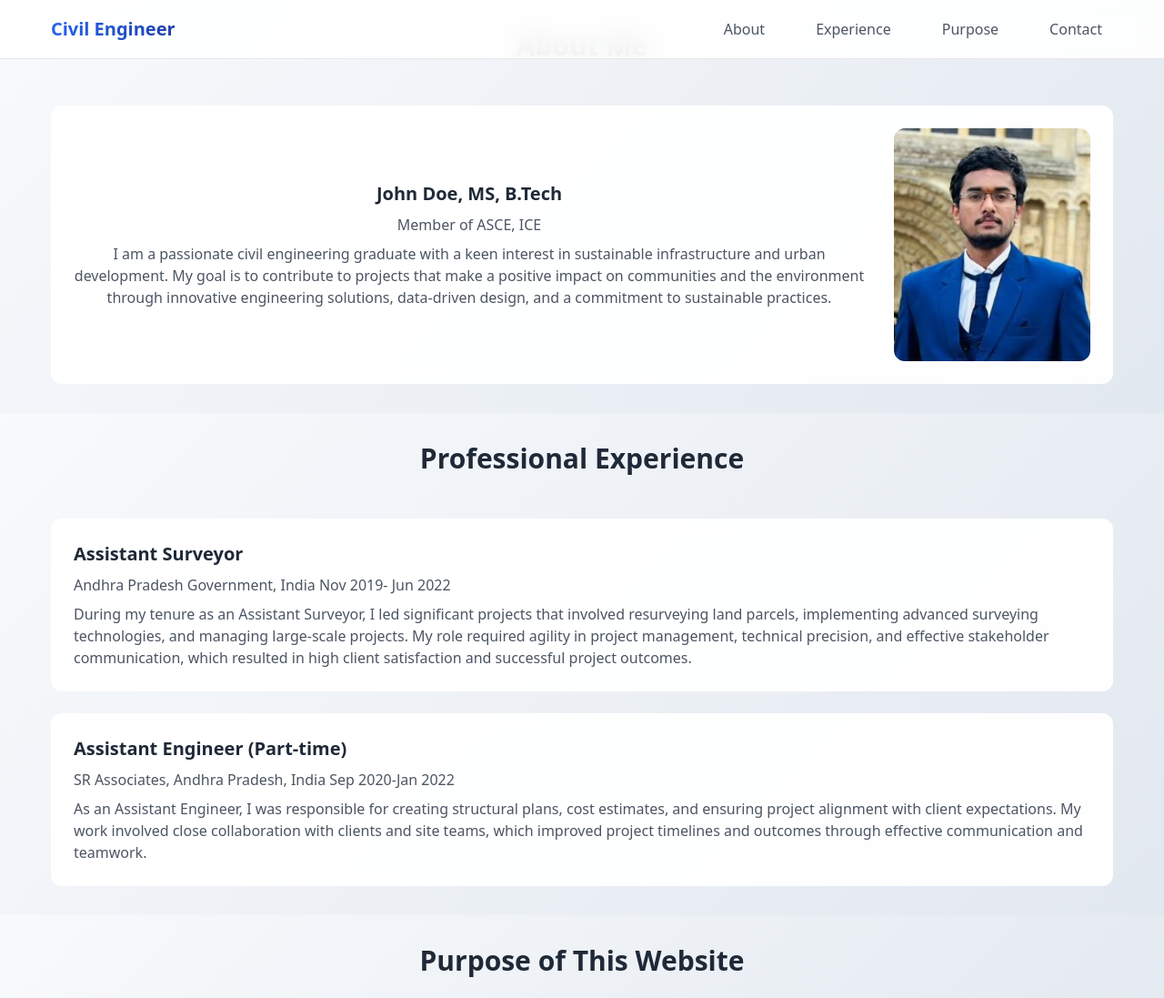
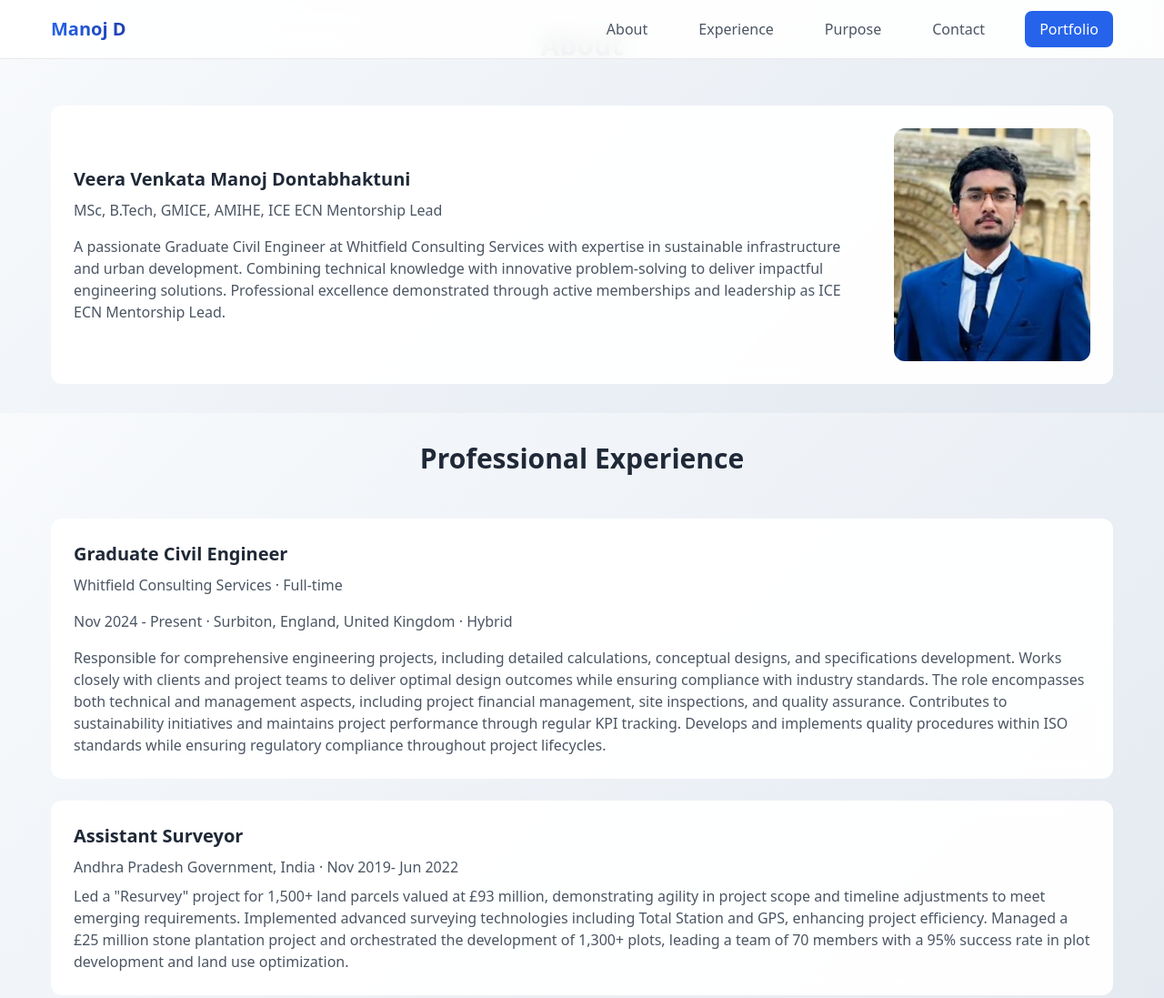
Before and after one commit to ram-polisetti/ManojD, a website: page index.html in a window 1280 px wide. Shown: the top 1097 px of the page at 91% size. Drawn offline with Linux system fonts and the light colour scheme.

Commit message:
updated content

```diff
--- a/index.html
+++ b/index.html
@@ -3,7 +3,7 @@
 <head>
     <meta charset="UTF-8">
     <meta name="viewport" content="width=device-width, initial-scale=1.0">
-    <title>Civil Engineering Portfolio</title>
+    <title>Manoj Dontabhaktuni - Civil Engineer Portfolio</title>
     <link rel="stylesheet" href="dist/output.css">
     <link rel="stylesheet" href="https://cdnjs.cloudflare.com/ajax/libs/font-awesome/6.0.0/css/all.min.css">
     <script src="https://cdn.jsdelivr.net/npm/emailjs-com@2/dist/email.min.js"></script>
@@ -19,9 +19,9 @@
         <div class="container mx-auto px-6">
             <div class="flex items-center justify-between h-16">
                 <div class="flex items-center">
-                    <span class="text-xl font-bold bg-gradient-to-r from-blue-600 to-blue-800 bg-clip-text text-transparent">
-                        Civil Engineer
-                    </span>
+                    <a href="https://www.linkedin.com/in/manojdontabhaktuni/" target="_blank" class="text-xl font-bold bg-gradient-to-r from-blue-600 to-blue-800 bg-clip-text text-transparent hover:text-blue-600">
+                        Manoj D
+                    </a>
                 </div>
                 <!-- Desktop Menu -->
                 <div class="hidden md:flex items-center space-x-8">
@@ -29,6 +29,7 @@
                     <a href="#experience" class="nav-link text-gray-600 hover:text-blue-600 font-medium px-3 py-2">Experience</a>
                     <a href="#purpose" class="nav-link text-gray-600 hover:text-blue-600 font-medium px-3 py-2">Purpose</a>
                     <a href="#contact" class="nav-link text-gray-600 hover:text-blue-600 font-medium px-3 py-2">Contact</a>
+                    <a href="portfolio.html" class="bg-blue-600 text-white px-4 py-2 rounded-lg hover:bg-blue-700 transition-all">Portfolio</a>
                 </div>
                 <!-- Mobile Menu Button -->
                 <button id="mobile-menu-button" class="md:hidden text-gray-600 hover:text-blue-600">
@@ -43,6 +44,7 @@
                 <a href="#experience" class="block text-gray-600 hover:text-blue-600 font-medium py-2">Experience</a>
                 <a href="#purpose" class="block text-gray-600 hover:text-blue-600 font-medium py-2">Purpose</a>
                 <a href="#contact" class="block text-gray-600 hover:text-blue-600 font-medium py-2">Contact</a>
+                <a href="portfolio.html" class="block bg-blue-600 text-white px-4 py-2 rounded-lg hover:bg-blue-700 transition-all">Portfolio</a>
             </div>
         </div>
     </nav>
@@ -50,14 +52,14 @@
     <!-- About Section -->
     <section id="about" class="pt-24 py-12 gradient-light">
         <div class="container mx-auto px-6">
-            <h2 class="text-3xl font-bold mb-12 text-center">About Me</h2>
+            <h2 class="text-3xl font-bold mb-12 text-center">About</h2>
             <div class="flex md:flex-row flex-col items-center justify-between gap-8">
                 <div class="glass-card p-6 rounded-xl hover-card w-full md:w-auto text-center">
                     <div class="flex md:flex-row flex-col items-center justify-between gap-8">
-                        <div>
-                            <h3 class="text-xl font-bold mb-2">John Doe, MS, B.Tech</h3>
-                            <p class="text-gray-600 mb-2">Member of ASCE, ICE</p>
-                            <p class="text-gray-600">I am a passionate civil engineering graduate with a keen interest in sustainable infrastructure and urban development. My goal is to contribute to projects that make a positive impact on communities and the environment through innovative engineering solutions, data-driven design, and a commitment to sustainable practices.</p>
+                        <div class="text-left">
+                            <h3 class="text-xl font-bold mb-2">Veera Venkata Manoj Dontabhaktuni</h3>
+                            <p class="text-gray-600 mb-4">MSc, B.Tech, GMICE, AMIHE, ICE ECN Mentorship Lead</p>
+                            <p class="text-gray-600">A passionate Graduate Civil Engineer at Whitfield Consulting Services with expertise in sustainable infrastructure and urban development. Combining technical knowledge with innovative problem-solving to deliver impactful engineering solutions. Professional excellence demonstrated through active memberships and leadership as ICE ECN Mentorship Lead.</p>
                         </div>
                         <img src="./profile.png" alt="Profile Photo" class="w-64 h-64 object-cover rounded-xl mb-4 md:mb-0">
                     </div>
@@ -72,14 +74,20 @@
             <h2 class="text-3xl font-bold mb-12 text-center">Professional Experience</h2>
             <div class="space-y-6">
                 <div class="glass-card p-6 rounded-xl hover-card">
+                    <h4 class="text-xl font-bold mb-2">Graduate Civil Engineer</h4>
+                    <p class="text-gray-600 mb-4">Whitfield Consulting Services · Full-time</p>
+                    <p class="text-gray-600 mb-4">Nov 2024 - Present · Surbiton, England, United Kingdom · Hybrid</p>
+                    <p class="text-gray-600">Responsible for comprehensive engineering projects, including detailed calculations, conceptual designs, and specifications development. Works closely with clients and project teams to deliver optimal design outcomes while ensuring compliance with industry standards. The role encompasses both technical and management aspects, including project financial management, site inspections, and quality assurance. Contributes to sustainability initiatives and maintains project performance through regular KPI tracking. Develops and implements quality procedures within ISO standards while ensuring regulatory compliance throughout project lifecycles.</p>
+                </div>
+                <div class="glass-card p-6 rounded-xl hover-card">
                     <h4 class="text-xl font-bold mb-2">Assistant Surveyor</h4>
-                    <p class="text-gray-600 mb-2">Andhra Pradesh Government, India Nov 2019- Jun 2022</p>
-                    <p class="text-gray-600">During my tenure as an Assistant Surveyor, I led significant projects that involved resurveying land parcels, implementing advanced surveying technologies, and managing large-scale projects. My role required agility in project management, technical precision, and effective stakeholder communication, which resulted in high client satisfaction and successful project outcomes.</p>
+                    <p class="text-gray-600 mb-2">Andhra Pradesh Government, India · Nov 2019- Jun 2022</p>
+                    <p class="text-gray-600">Led a "Resurvey" project for 1,500+ land parcels valued at £93 million, demonstrating agility in project scope and timeline adjustments to meet emerging requirements. Implemented advanced surveying technologies including Total Station and GPS, enhancing project efficiency. Managed a £25 million stone plantation project and orchestrated the development of 1,300+ plots, leading a team of 70 members with a 95% success rate in plot development and land use optimization.</p>
                 </div>
                 <div class="glass-card p-6 rounded-xl hover-card">
                     <h4 class="text-xl font-bold mb-2">Assistant Engineer (Part-time)</h4>
-                    <p class="text-gray-600 mb-2">SR Associates, Andhra Pradesh, India Sep 2020-Jan 2022</p>
-                    <p class="text-gray-600">As an Assistant Engineer, I was responsible for creating structural plans, cost estimates, and ensuring project alignment with client expectations. My work involved close collaboration with clients and site teams, which improved project timelines and outcomes through effective communication and teamwork.</p>
+                    <p class="text-gray-600 mb-2">SR Associates, Andhra Pradesh, India · Sep 2020-Jan 2022</p>
+                    <p class="text-gray-600">Created structural plans and cost estimates for 25+ projects, adapting to client feedback and project changes to deliver solutions meeting budgetary and technical requirements. Established close collaboration with clients and site teams, ensuring aligned project stakeholders, resulting in 20% improved project timelines. Conducted site inspections and assessments focusing on effective communication and teamwork.</p>
                 </div>
             </div>
         </div>
@@ -90,7 +98,7 @@
         <div class="container mx-auto px-6">
             <h2 class="text-3xl font-bold mb-12 text-center">Purpose of This Website</h2>
             <div class="glass-card p-6 rounded-xl hover-card text-center">
-                <p class="text-gray-600">I'm creating this website to help grad students plan more jobs and make the job searching process way easier. By booking a free consultation, you can learn about the steps I have taken, which might be useful for your job search as well. My goal is to share my experiences and insights to help you land a job more easily.</p>
+                <p class="text-gray-600">This platform serves as a resource for graduate students seeking to enhance their job search process. Through free consultations, visitors can gain insights into proven strategies and steps for successful career advancement in civil engineering. The goal is to share valuable experiences and insights that facilitate easier job placement for emerging professionals.</p>
             </div>
         </div>
     </section>
@@ -100,12 +108,12 @@
         <div class="container mx-auto px-6">
             <h2 class="text-3xl font-bold mb-12 text-center">Let's Connect</h2>
             <div class="max-w-4xl mx-auto grid md:grid-cols-2 gap-8">
-                <!-- Schedule Consultation card remains unchanged -->
+                <!-- Schedule Consultation card -->
                 <div class="glass-card p-6 rounded-xl hover-card">
                     <div class="text-center mb-6">
                         <i class="fas fa-calendar-alt text-4xl text-blue-600 mb-4"></i>
                         <h3 class="text-xl font-bold mb-4">Schedule a Consultation</h3>
-                        <p class="text-gray-600 mb-6">Book a free 30-minute consultation to discuss your project needs</p>
+                        <p class="text-gray-600 mb-6">Book a free 30-minute consultation to discuss career development needs</p>
                         <a href="https://calendar.google.com/calendar/u/0/appointments/schedules/AcZssZ06YhudnH2toAt_2kiYn_9pNfHOGR0yPnh-RSjwSQzNj4qHC0NM1K-2QxhRvnXw8dWLFFKkYsKB" target="_blank" class="bg-blue-600 text-white px-4 py-2 rounded-lg hover:bg-blue-700 transition-all">
                             Schedule Consultation
                         </a>
```
Also changed, not shown: dist/output.css.
